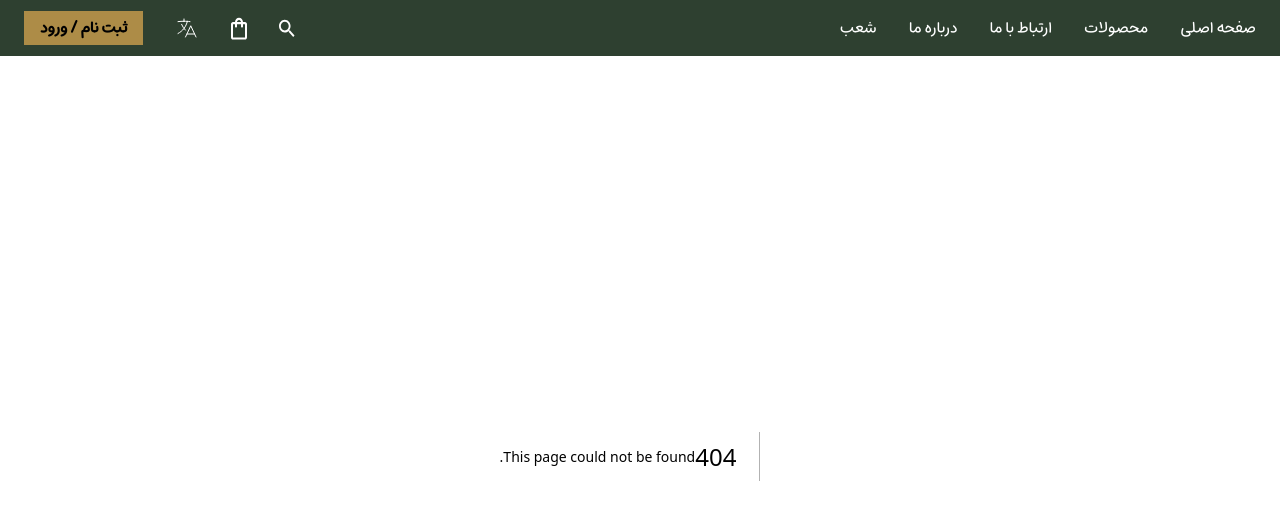
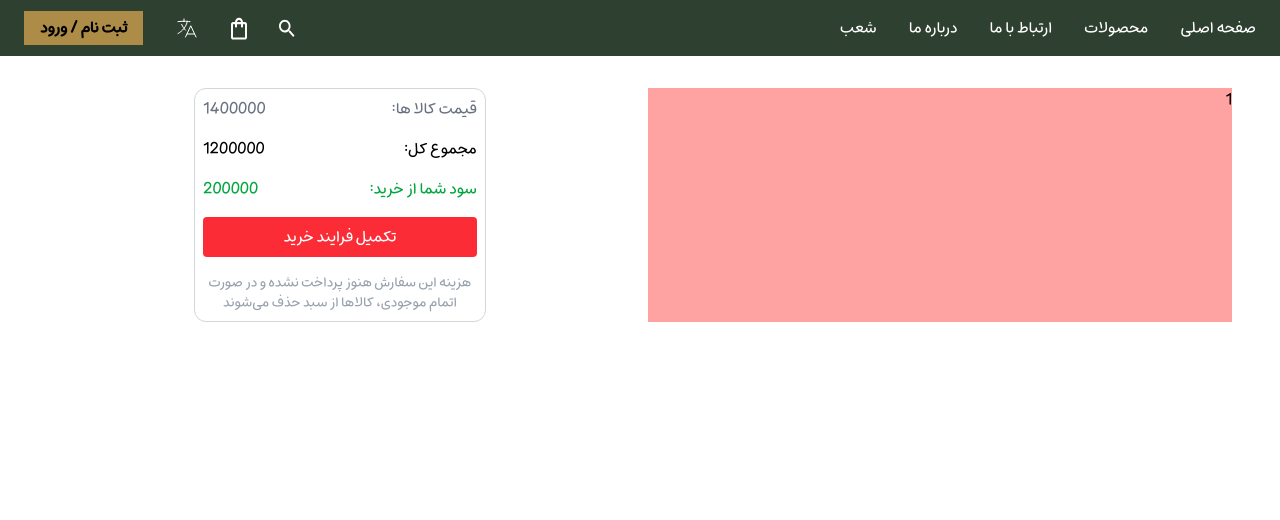
Before and after one commit to Niloofar-Palvaneh/landing_store, a Next.js app: page /shoppingCart in a window 1280 px wide. Before the commit this address had no page. Shown: the top 520 px of the page. Built offline with nearby package versions, Linux system fonts and the light colour scheme.

Commit message:
shopping bag ui

```diff
--- /dev/null
+++ b/src/app/shoppingCart/page.tsx
@@ -0,0 +1,35 @@
+import React from 'react'
+
+function ShoppingCart() {
+    return (
+        <>
+            <div className='flex gap-4 md:px-12 px-2 mt-8 '>
+                <div className='w-full bg-red-300'>1</div>
+                <div className='w-full flex justify-center'>
+                    <div className='border border-gray-300 p-2 rounded-xl flex w-1/2 flex-col gap-4'>
+                        <div className='flex items-center justify-between w-full text-gray-500'>
+                            <p>قیمت کالا ها:</p>
+                            <p>1400000</p>
+                        </div>
+                        <div className='flex items-center justify-between w-full'>
+                            <p>مجموع کل:</p>
+                            <p>1200000</p>
+                        </div>
+                        <div className='flex items-center justify-between w-full text-green-600'>
+                            <p>سود شما از خرید:</p>
+                            <p>200000</p>
+                        </div>
+                        <button className='bg-red-500 text-white w-full text-center rounded p-2 cursor-pointer '>
+                            تکمیل فرایند خرید
+                        </button>
+                        <p className='text-sm text-gray-400 text-center'>
+                            هزینه این سفارش هنوز پرداخت نشده‌ و در صورت اتمام موجودی، کالاها از سبد حذف می‌شوند
+                        </p>
+                    </div>
+                </div>
+            </div>
+        </>
+    )
+}
+
+export default ShoppingCart
```
